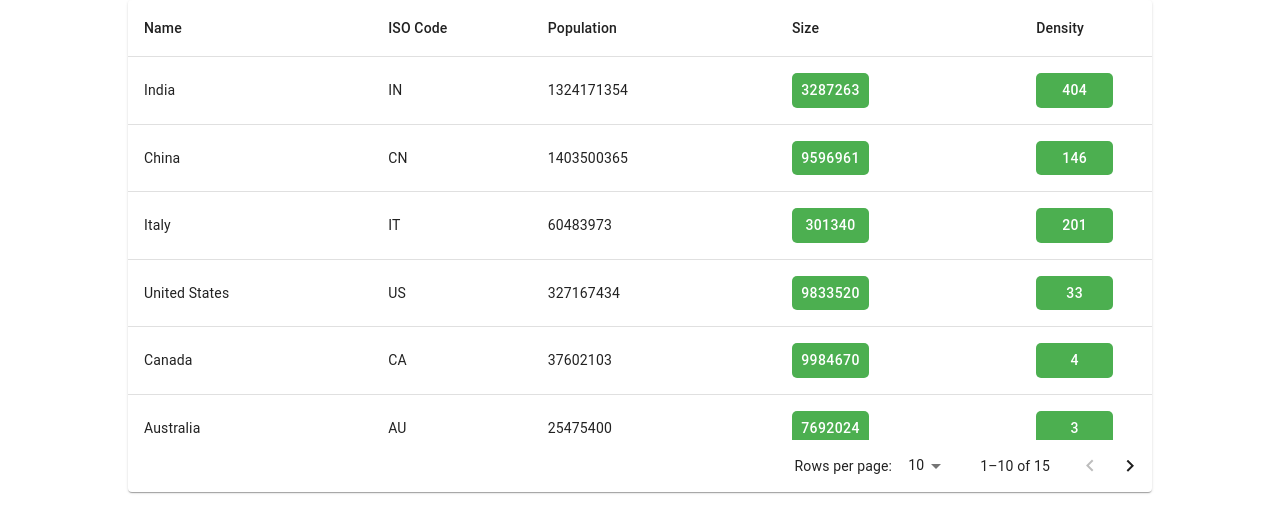
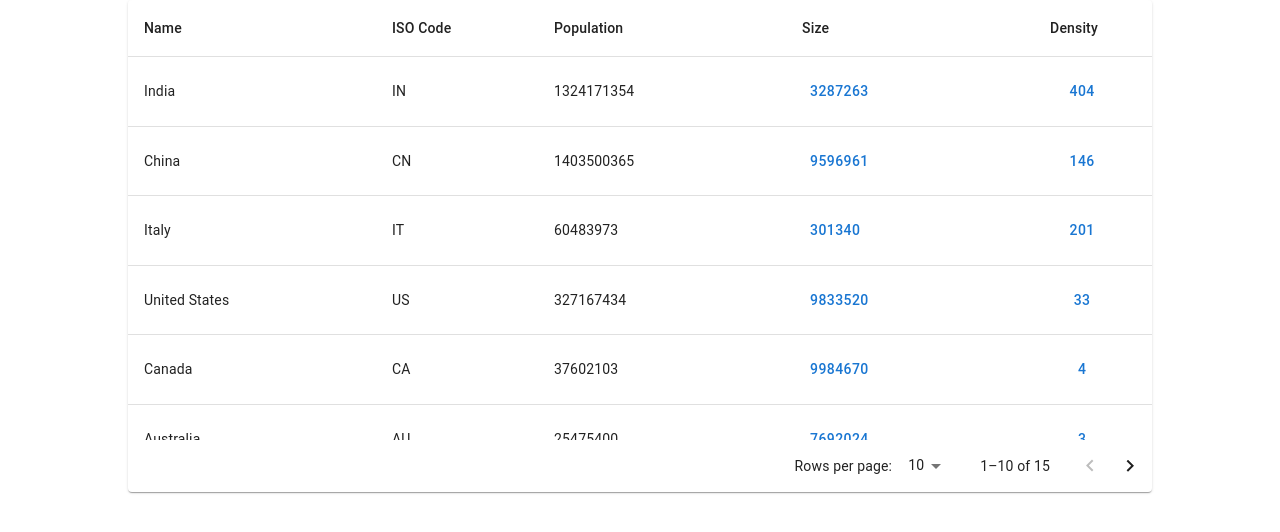
Before and after one commit to Mr-RiVi/component-templates-react-typescript, a React (Create React App) app: page /tables in a window 1280 px wide. Shown: the top 532 px of the page. Built offline with nearby package versions, Linux system fonts and the light colour scheme.

Commit message:
Mui table minor changes

```diff
--- a/src/Pages/Table.tsx
+++ b/src/Pages/Table.tsx
@@ -24,14 +24,14 @@
 
 import MuiTable from "../components/Tables/MuiTable";
 
-import { columns, columnTypeMapping, tableData } from "../utils/tableData";
+import { columns, columnAttributeMapping, tableData } from "../utils/tableData";
 
 const Table = () => {
   return (
     <>
       <MuiTable
         columnNamesArray={columns}
-        columnTypeMappingArray={columnTypeMapping}
+        columnAttributeMapping={columnAttributeMapping}
         tableData={tableData}
         stickyHeader={true}
       />
--- a/src/components/Tables/MuiTable.tsx
+++ b/src/components/Tables/MuiTable.tsx
@@ -42,9 +42,13 @@ type ColumnName = {
 };
 
 // Defines the expected structure of 'columnTypeMappingArray'.
-type ColumnTypeMapping = {
-  [key: string]: string;
-  type: "string" | "number" | "button";
+type ColumnAttributeMapping = {
+  [key: string]:
+    | {
+        type?: "button" | undefined;
+        buttonKind?: "text" | "content" | "mixed";
+      }
+    | undefined;
 };
 
 /**
@@ -58,7 +62,7 @@ type StringMap = {
 // Defines the expected shape(structure) of the props that the 'DefaultTable' React component should receive.
 type TableDataProps = {
   columnNamesArray: readonly ColumnName[];
-  columnTypeMappingArray: readonly ColumnTypeMapping[];
+  columnAttributeMapping: ColumnAttributeMapping;
   tableData: StringMap | undefined;
   stickyHeader: boolean;
 };
@@ -84,26 +88,9 @@ export default function DefaultTable(tableProps: TableDataProps) {
    * @param type - The type of the content (e.g., "string", "number", "button").
    * @returns The rendered content based on its type.
    */
-  const renderCellContent = (
-    content: any,
-    type: "string" | "number" | "button"
-  ) => {
+  const renderCellContent = (content: any, type: "button" | undefined) => {
     if (type === "button") {
-      return (
-        <Button
-          sx={{
-            backgroundColor: "#4CAF50",
-            color: "white",
-            padding: "5px 10px",
-            width: "77px",
-            borderRadius: "5px",
-            border: "none",
-            cursor: "pointer",
-          }}
-        >
-          {content}
-        </Button>
-      );
+      return <Button>{content}</Button>;
     }
     return content;
   };
@@ -146,12 +133,13 @@ export default function DefaultTable(tableProps: TableDataProps) {
                 .map((row: StringMap) => {
                   return (
                     <TableRow hover>
-                      {tableProps.columnTypeMappingArray.map(
-                        (attribute: ColumnTypeMapping, index: number) => (
+                      {Object.keys(tableProps.columnAttributeMapping).map(
+                        (attributeName, index: number) => (
                           <TableCell key={index}>
                             {renderCellContent(
-                              row[attribute.attributeName],
-                              attribute.type
+                              row[attributeName],
+                              tableProps.columnAttributeMapping[attributeName]
+                                ?.type
                             )}
                           </TableCell>
                         )
--- a/src/utils/tableData.tsx
+++ b/src/utils/tableData.tsx
@@ -30,18 +30,22 @@ export const columns: ColumnName[] = [
 ];
 
 // Second prop that we want to pass and its type
-type ColumnTypeMapping = {
-  [key: string]: string;
-  type: "string" | "number" | "button";
+type ColumnAttributeMapping = {
+  [key: string]:
+    | {
+        type?: "button" | undefined;
+        buttonKind?: "text" | "content" | "mixed";
+      }
+    | undefined;
 };
 
-export const columnTypeMapping: ColumnTypeMapping[] = [
-  { attributeName: "name", type: "string" },
-  { attributeName: "code", type: "string" },
-  { attributeName: "population", type: "number" },
-  { attributeName: "size", type: "button" },
-  { attributeName: "density", type: "button" },
-];
+export const columnAttributeMapping: ColumnAttributeMapping = {
+  name: {},
+  code: {},
+  population: {},
+  size: { type: "button", buttonKind: "mixed" },
+  density: { type: "button", buttonKind: "text" },
+};
 
 // Third prop that we want
 export const tableData = [
```
